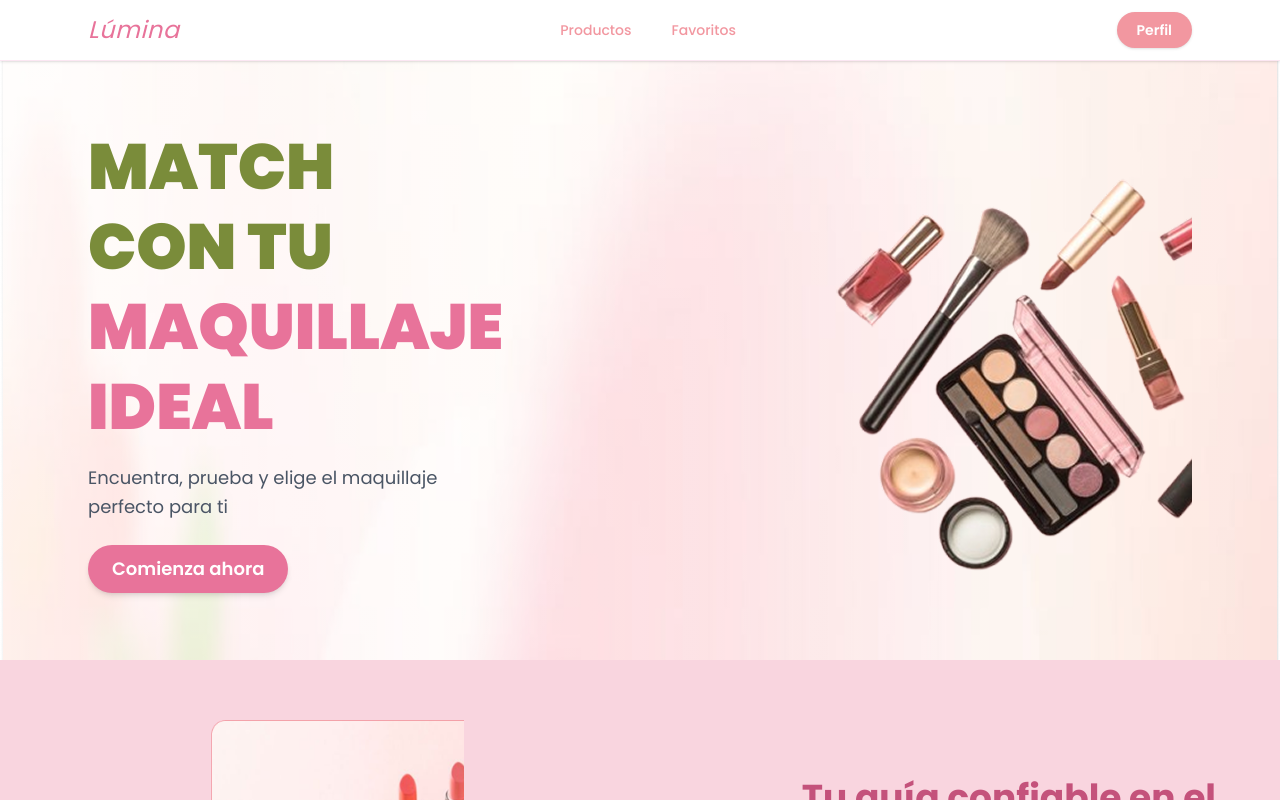
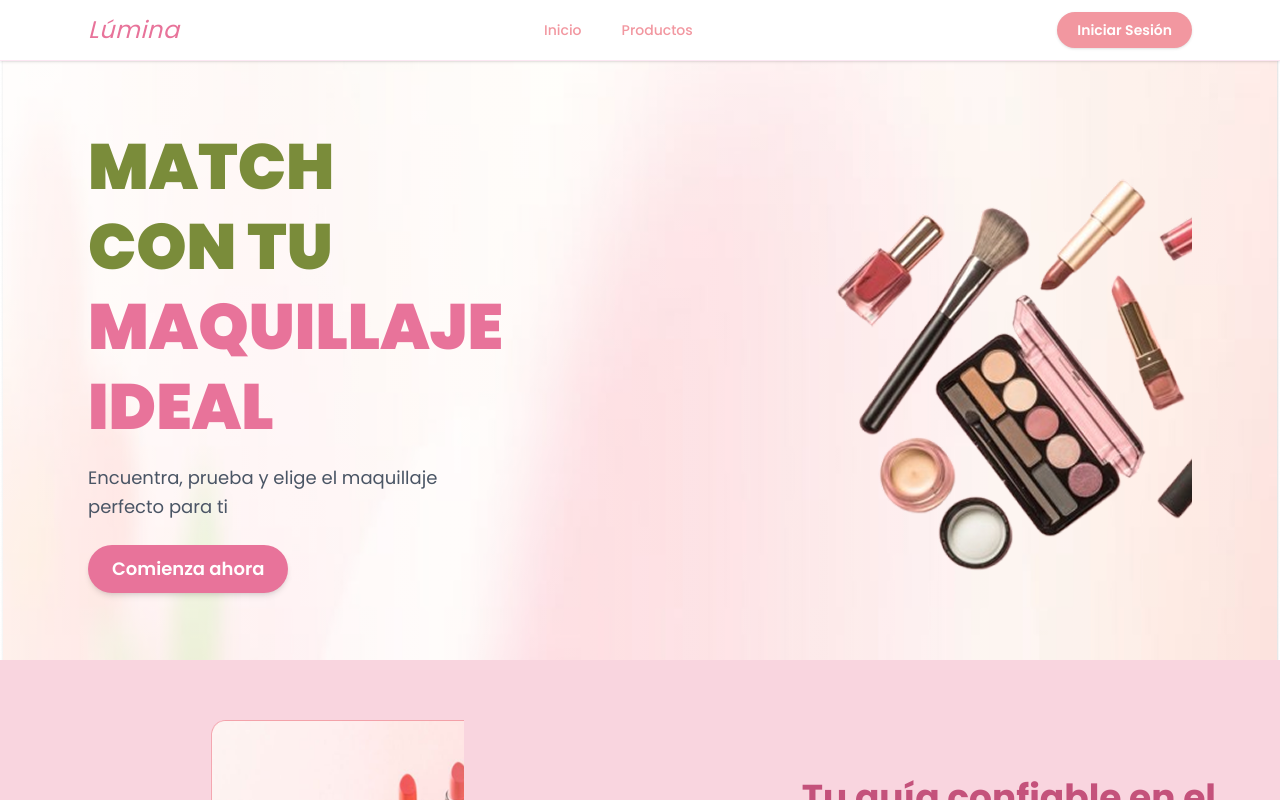
Before and after one commit to Nadia-Guerra/lumina-frontend, a Next.js app in the folder lumina-frontend/: page / in a window 1280 px wide. Shown: the top 800 px of the page. Built offline with nearby package versions, Linux system fonts and the light colour scheme.

Commit message:
navbar reutilizable

```diff
--- a/lumina-frontend/src/app/globals.css
+++ b/lumina-frontend/src/app/globals.css
@@ -10,6 +10,7 @@
   --secondary: #7A8C3A;
   --card-bg: #F5EFE6;
   --text-muted: #888888;
+  --hover-pink: #F297AB;
 }
 
 @theme inline {
--- a/lumina-frontend/src/app/share/navbar/Navbar.tsx
+++ b/lumina-frontend/src/app/share/navbar/Navbar.tsx
@@ -1,10 +1,34 @@
 'use client';
 
 import Link from 'next/link';
+import { usePathname } from 'next/navigation';
 import { useModal } from '../modals/ModalContext';
 
 export default function Navbar() {
   const { openLoginModal } = useModal();
+  const pathname = usePathname();
+
+  const isLanding = pathname === '/';
+
+  const links = isLanding
+    ? [
+        { label: 'Inicio', href: '/' },
+        { label: 'Productos', href: '/#productos' },
+      ]
+    : [
+        { label: 'Productos', href: '/home' },
+        { label: 'Favoritos', href: '/favorites' },
+      ];
+
+  const buttonText = isLanding ? 'Iniciar Sesión' : 'Perfil';
+
+  const handleButtonClick = () => {
+    if (isLanding) {
+      openLoginModal();
+    } else {
+      console.log('Ir a perfil');
+    }
+  };
 
   return (
     <nav className="fixed top-0 left-0 right-0 z-40 bg-white/95 backdrop-blur-sm border-b border-pink-100 shadow-sm">
@@ -17,26 +41,23 @@ export default function Navbar() {
         </span>
 
         <div className="flex items-center gap-10">
-          <Link
-            href="/home"
-            className="text-[#F297A0] hover:text-[#d45f87] text-sm font-medium transition-colors"
-          >
-            Productos
-          </Link>
-          <Link
-            href="/favorites"
-            className="text-[#F297A0] hover:text-[#d45f87] text-sm font-medium transition-colors"
-          >
-            Favoritos
-          </Link>
+          {links.map((link) => (
+            <Link
+              key={link.label}
+              href={link.href}
+              className="text-[#F297A0] hover:text-[#F297AB] text-sm font-medium transition-colors"
+            >
+              {link.label}
+            </Link>
+          ))}
         </div>
 
         <button
-          id="navbar-login-btn"
-          onClick={openLoginModal}
-          className="bg-[#F297A0] hover:bg-[#d45f87] text-white px-5 py-2 rounded-full text-sm font-semibold transition-all active:scale-95 cursor-pointer shadow-sm"
+          id={isLanding ? "navbar-login-btn" : "navbar-profile-btn"}
+          onClick={handleButtonClick}
+          className="bg-[#F297A0] hover:bg-[#F297AB] text-white px-5 py-2 rounded-full text-sm font-semibold transition-all active:scale-95 cursor-pointer shadow-sm"
         >
-          Perfil
+          {buttonText}
         </button>
       </div>
     </nav>
```
